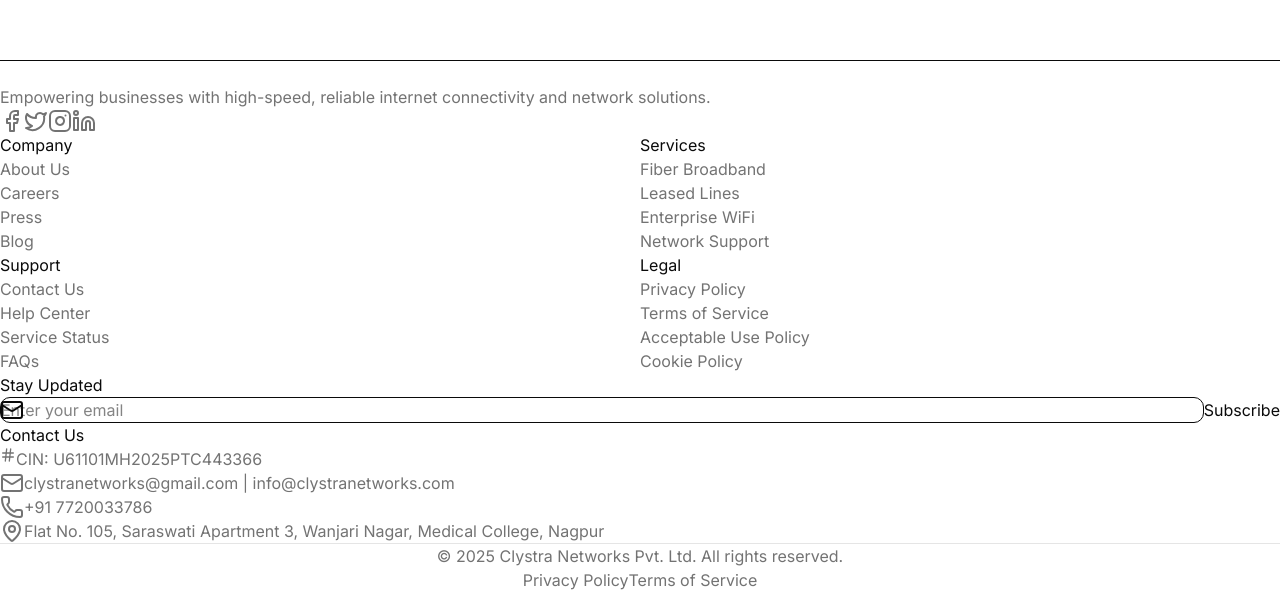
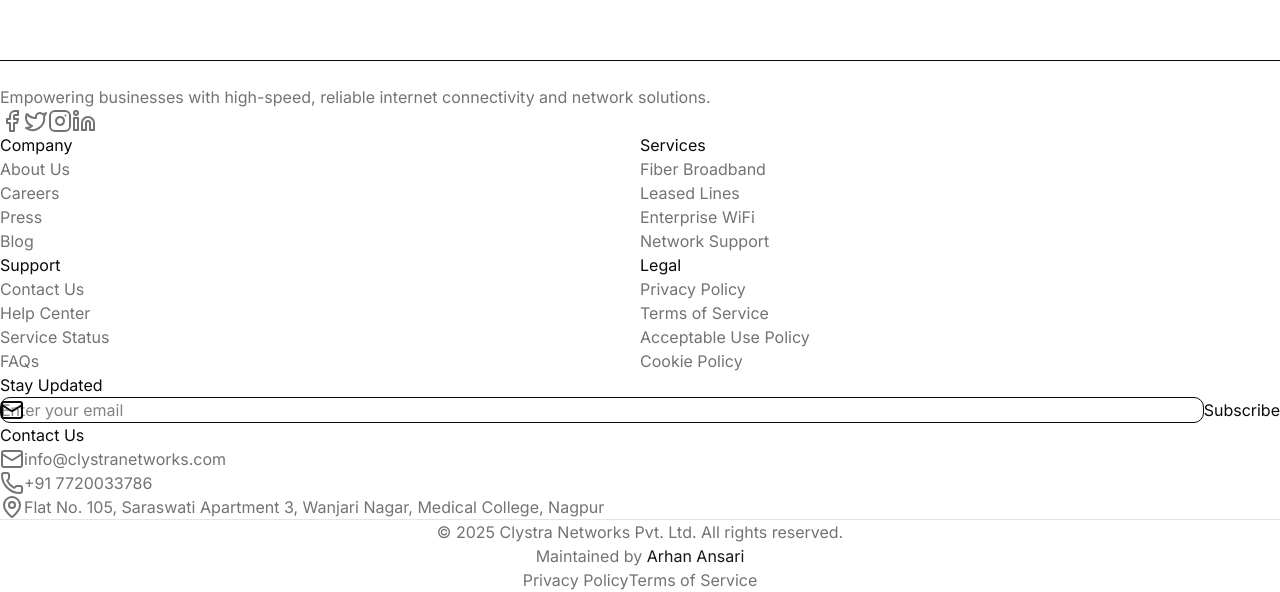
Before and after one commit to ArhanAnsari/Clystra, a Next.js app: page / in a window 1280 px wide. Shown: the part 740-1332 px from the top of the page. Built offline with nearby package versions, Linux system fonts and the light colour scheme; no server answers.

Commit message:
Updated Footer

```diff
--- a/components/Footer.tsx
+++ b/components/Footer.tsx
@@ -41,8 +41,7 @@
 ];
 
 const contactInfo = [
-  { icon: FiHash, text: 'CIN: U61101MH2025PTC443366' },
-  { icon: Mail, text: 'clystranetworks@gmail.com | info@clystranetworks.com' },
+  { icon: Mail, text: 'info@clystranetworks.com' },
   { icon: Phone, text: '+91 7720033786' },
   { icon: MapPin, text: 'Flat No. 105, Saraswati Apartment 3, Wanjari Nagar, Medical College, Nagpur' },
 ];
@@ -172,6 +171,10 @@
           <p className="text-sm text-muted-foreground">
             © {new Date().getFullYear()} Clystra Networks Pvt. Ltd. All rights reserved.
           </p>
+          {/* Adding my name as Maintained by Arhan Ansari with my portfolio link */}
+          <p className="text-sm text-muted-foreground">
+            Maintained by <Link href="https://arhanansari.is-a.dev/" className="text-primary hover:text-primary/80 transition-colors">Arhan Ansari</Link>
+          </p>
           <div className="flex space-x-4">
             <Link
               href="/privacy"
```
